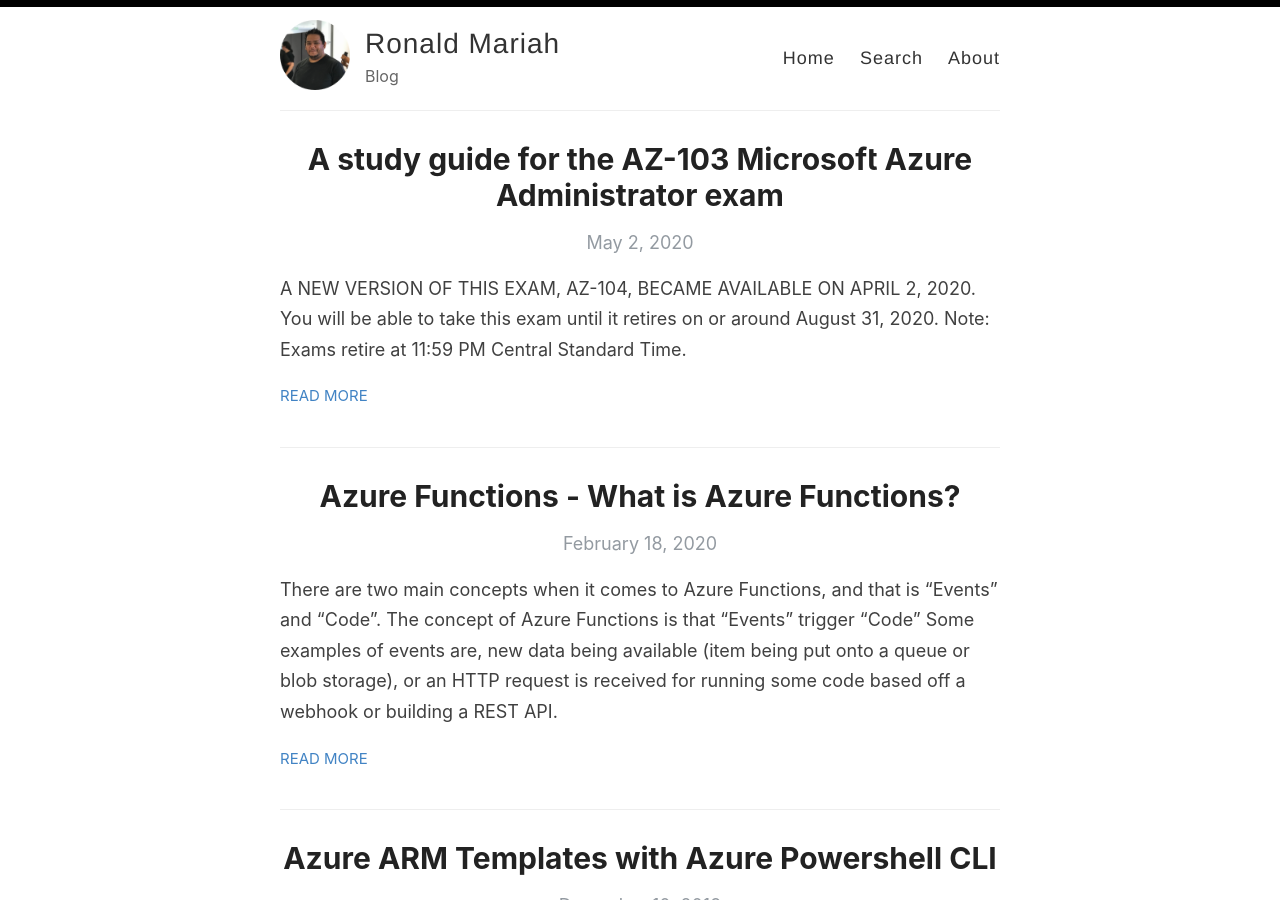
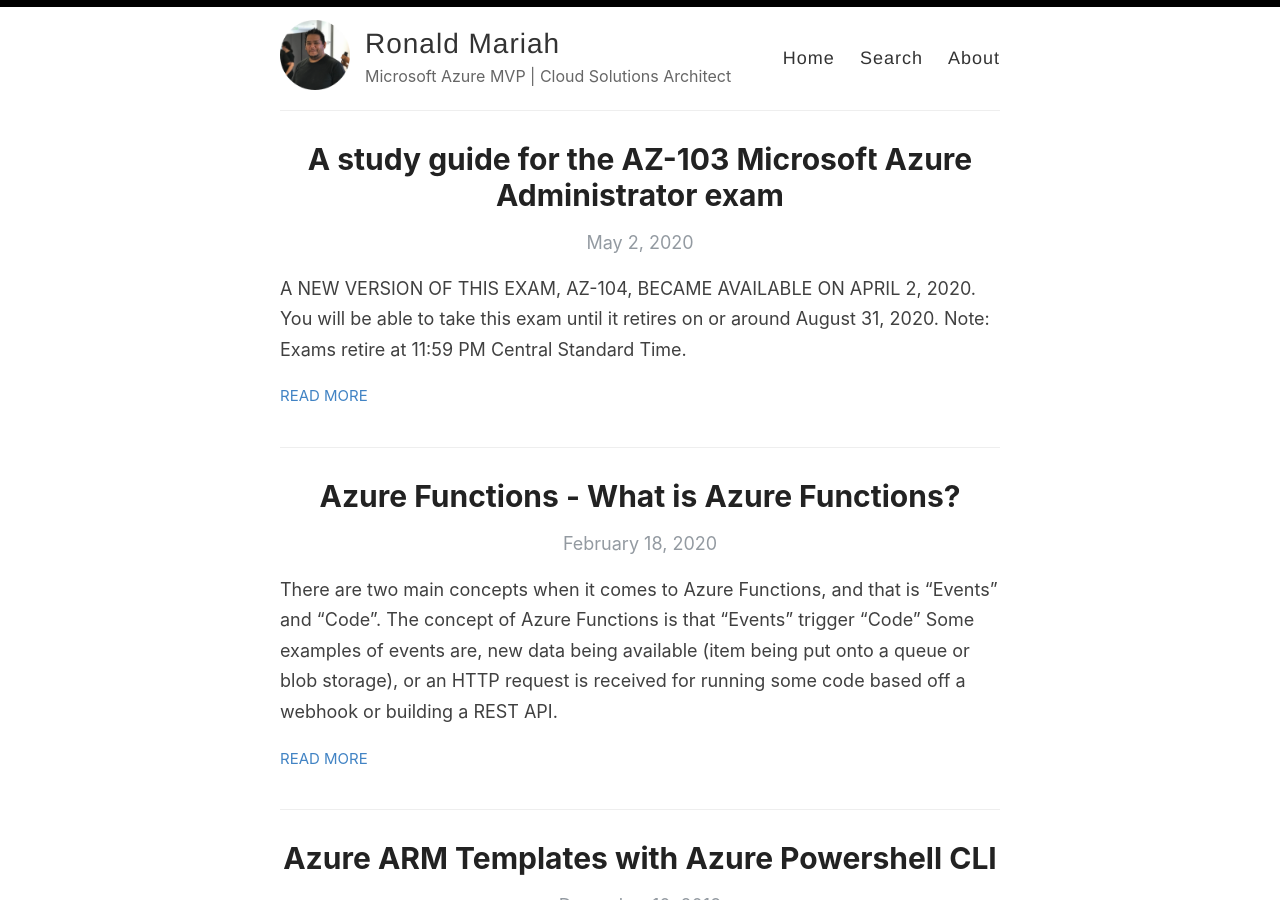
Before and after one commit to RonaldMariah/ronaldmariah.github.io, a Jekyll site: the page built from index.html, in a window 1280 px wide and 900 px high. Built offline with Jekyll 4.4.1, drawn with Linux system fonts in a browser that asks for light colours; the list of posts is cut into pages by our own code.

Commit message:
Updated Bio.

```diff
--- a/_config.yml
+++ b/_config.yml
@@ -9,7 +9,7 @@ name: Ronald Mariah
 author: Ronald Mariah
 
 # Short bio or description (displayed in the header)
-description: Blog
+description: Microsoft Azure MVP | Cloud Solutions Architect
 
 # URL of your avatar or profile pic (you could use your GitHub profile pic)
 avatar: /assets/logos/profile-circle-cropped.png
```
